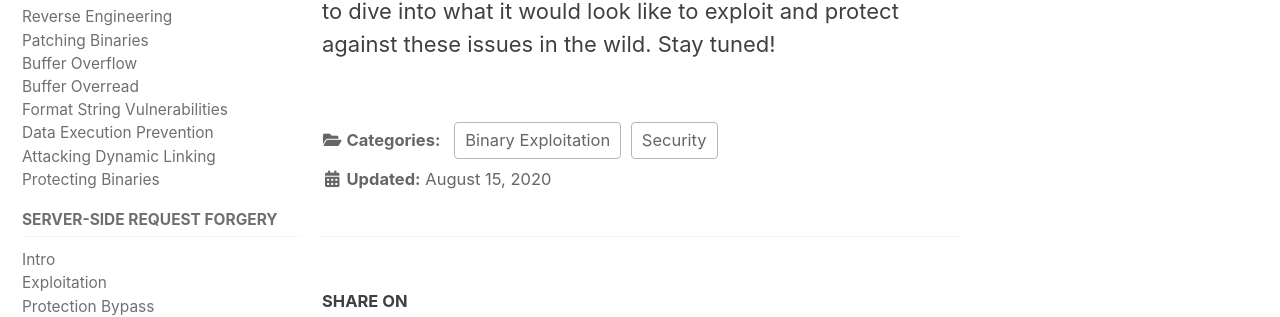
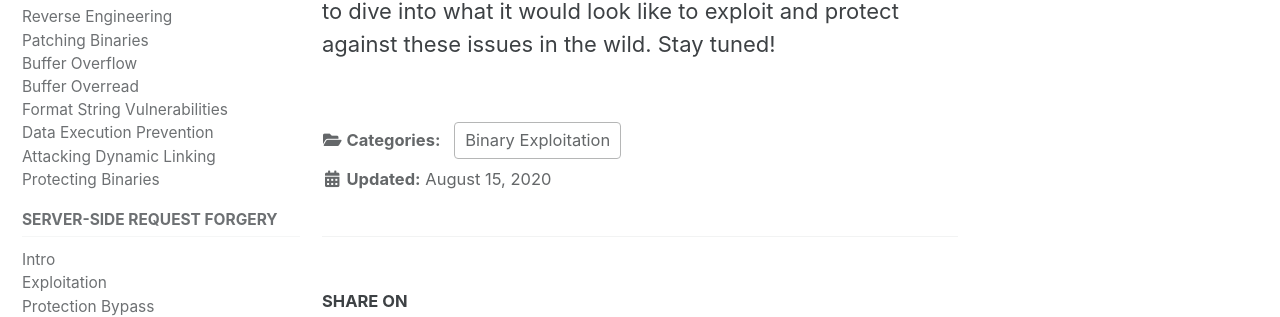
Before and after one commit to vkili/blog, a Jekyll site: the page built from _posts/2020-08-15-protecting-binaries.md, in a window 1280 px wide and 900 px high, scrolled down 13769 px. Shown: the part 130-447 px from the top of the window. Built offline with Jekyll 4.4.1, drawn with Linux system fonts in a browser that asks for light colours; cached includes are drawn as plain includes.

Commit message:
security category

```diff
--- a/_posts/2020-08-15-protecting-binaries.md
+++ b/_posts/2020-08-15-protecting-binaries.md
@@ -1,7 +1,6 @@
 ---
 categories:
   - Binary Exploitation
-  - Security
 ---
 
 How modern binaries protect against attacks and how these protections are bypassed.
```
